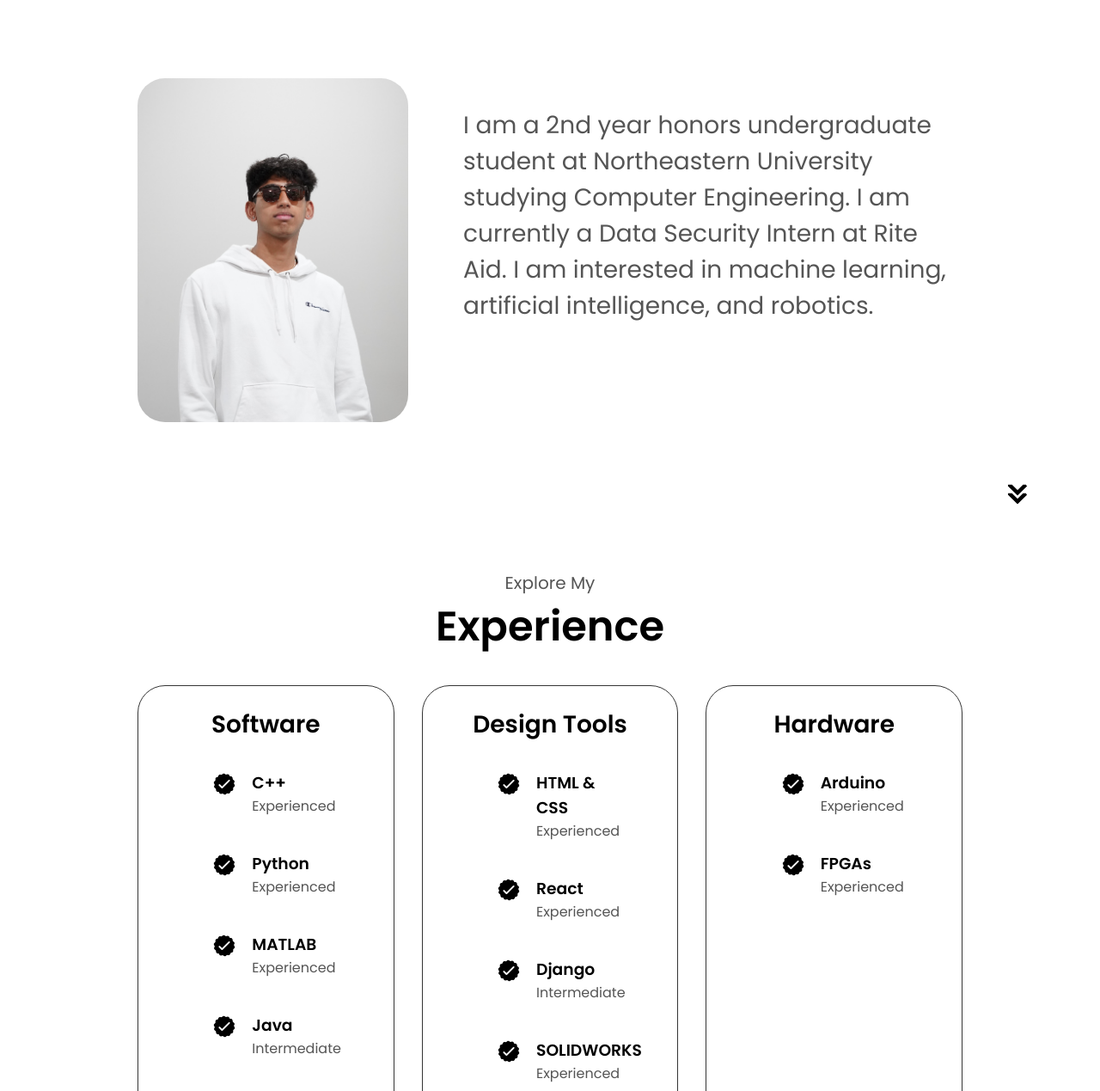
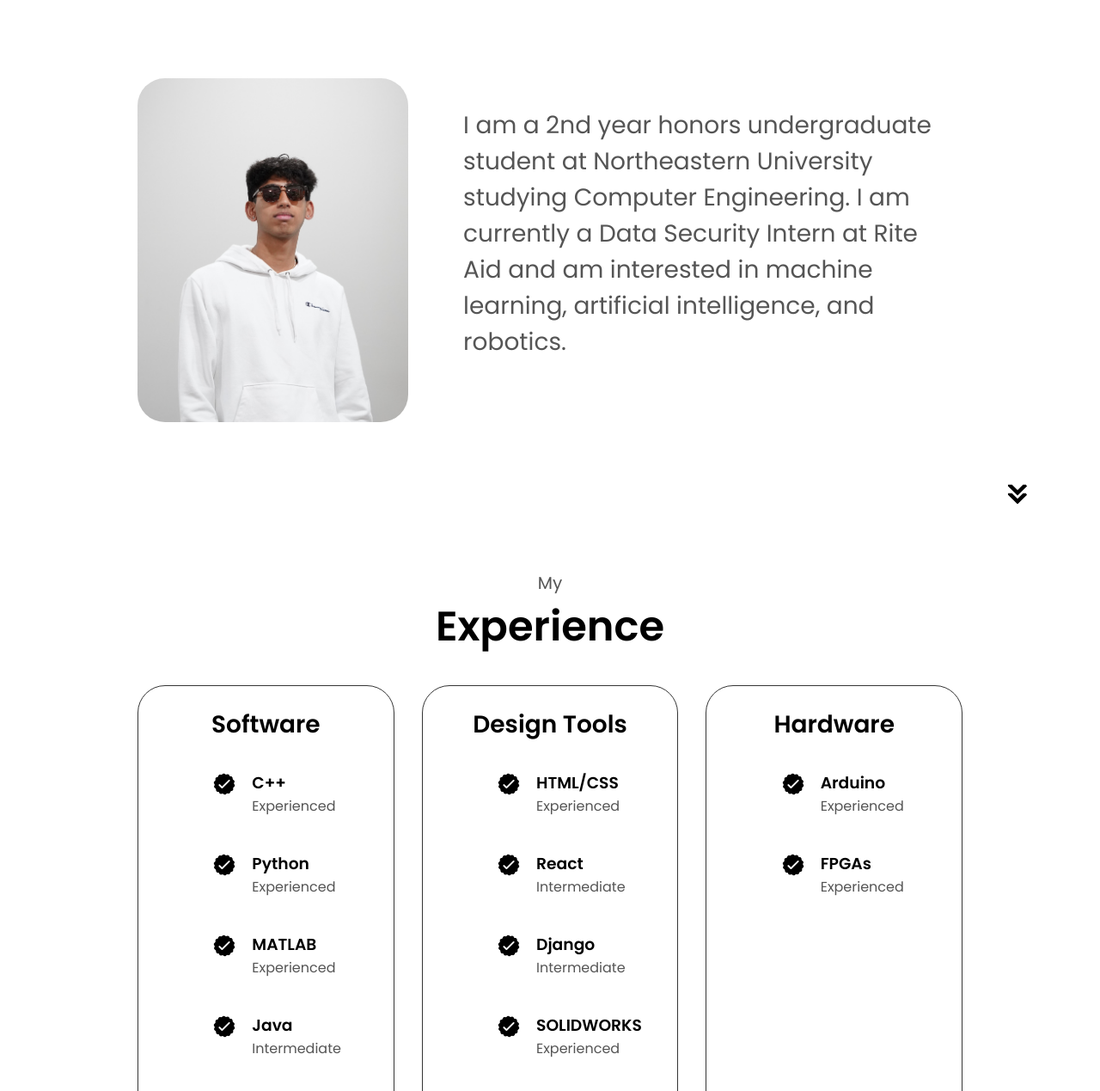
Before and after one commit to vmalisetty-23/personal-portfolio, a plain HTML site: page index.html in a window 1280 px wide. Shown: the part 1025-2294 px from the top of the page at 86% size. Drawn offline with Linux system fonts and the light colour scheme.

Commit message:
"Resume Update"

```diff
--- a/index.html
+++ b/index.html
@@ -81,7 +81,7 @@
             </div>
                 <div class="section__text__p2__about">
                     <p>
-                        I am a 2nd year honors undergraduate student at Northeastern University studying Computer Engineering. I am currently a Data Security Intern at Rite Aid. I am interested in machine learning, artificial intelligence, and robotics.
+                        I am a 2nd year honors undergraduate student at Northeastern University studying Computer Engineering. I am currently a Data Security Intern at Rite Aid and am interested in machine learning, artificial intelligence, and robotics.
                     </p>
                 </div>
             </div>
@@ -90,7 +90,7 @@
         </section>
     <section id="experience">
         <p class="section__text__p1">
-            Explore My
+            My
         </p>
         <h1 class="title">
             Experience
@@ -190,7 +190,7 @@
                                     <img src="./assets/checkmark.png" alt="Experience Icon" class="icon"/>
                                     <div>
                                         <h3>
-                                            HTML & CSS
+                                            HTML/CSS
                                         </h3>
                                         <p>
                                             Experienced
@@ -204,7 +204,7 @@
                                             React
                                         </h3>
                                         <p>
-                                            Experienced
+                                            Intermediate
                                         </p>
                                     </div>
                                 </article>
@@ -312,7 +312,7 @@
         <img src="./assets/arrow.png" alt="Arrow Icon" class="icon arrow" onclick="location.href='./#projects'"/>
     </section>
     <section id="projects">
-        <p class="section__text__p1">Explore My Recent</p>
+        <p class="section__text__p1">Recent</p>
         <h1 class="title">Projects</h1>
         <div class="experience-details-container">
           <div class="about-containers">
--- a/stylesheet.css
+++ b/stylesheet.css
@@ -261,6 +261,7 @@ section {
 }
 
 .about-pic {
+    position: relative;
     border-radius: 2rem;
 }
 
```
Also changed, not shown: 1 other file.
